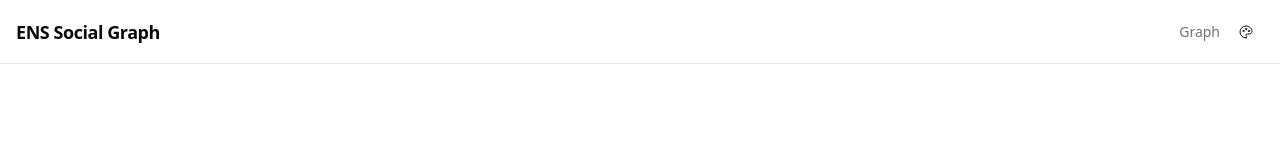
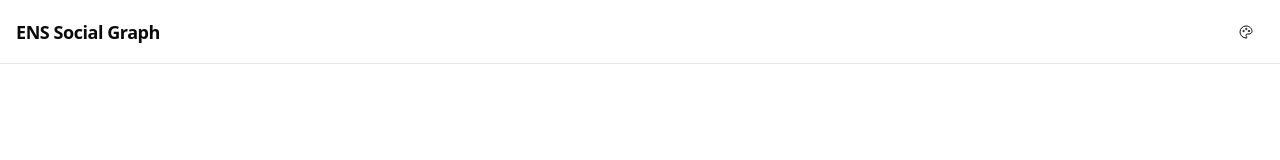
Before and after one commit to souvikmishra/ens-social-graph, a Next.js app: page / in a window 1280 px wide. Shown: the top 160 px of the page. Built offline with nearby package versions, Linux system fonts and the light colour scheme.

Commit message:
chore: remove Graph nav link from navbar

```diff
--- a/src/components/Navbar.tsx
+++ b/src/components/Navbar.tsx
@@ -7,15 +7,7 @@
       <Link href="/" className="text-lg font-bold tracking-tight">
         ENS Social Graph
       </Link>
-      <div className="flex items-center gap-2">
-        <Link
-          href="/graph"
-          className="text-sm font-medium text-muted-foreground hover:text-foreground transition-colors"
-        >
-          Graph
-        </Link>
-        <ThemeSwitcher />
-      </div>
+      <ThemeSwitcher />
     </nav>
   );
 }
```
